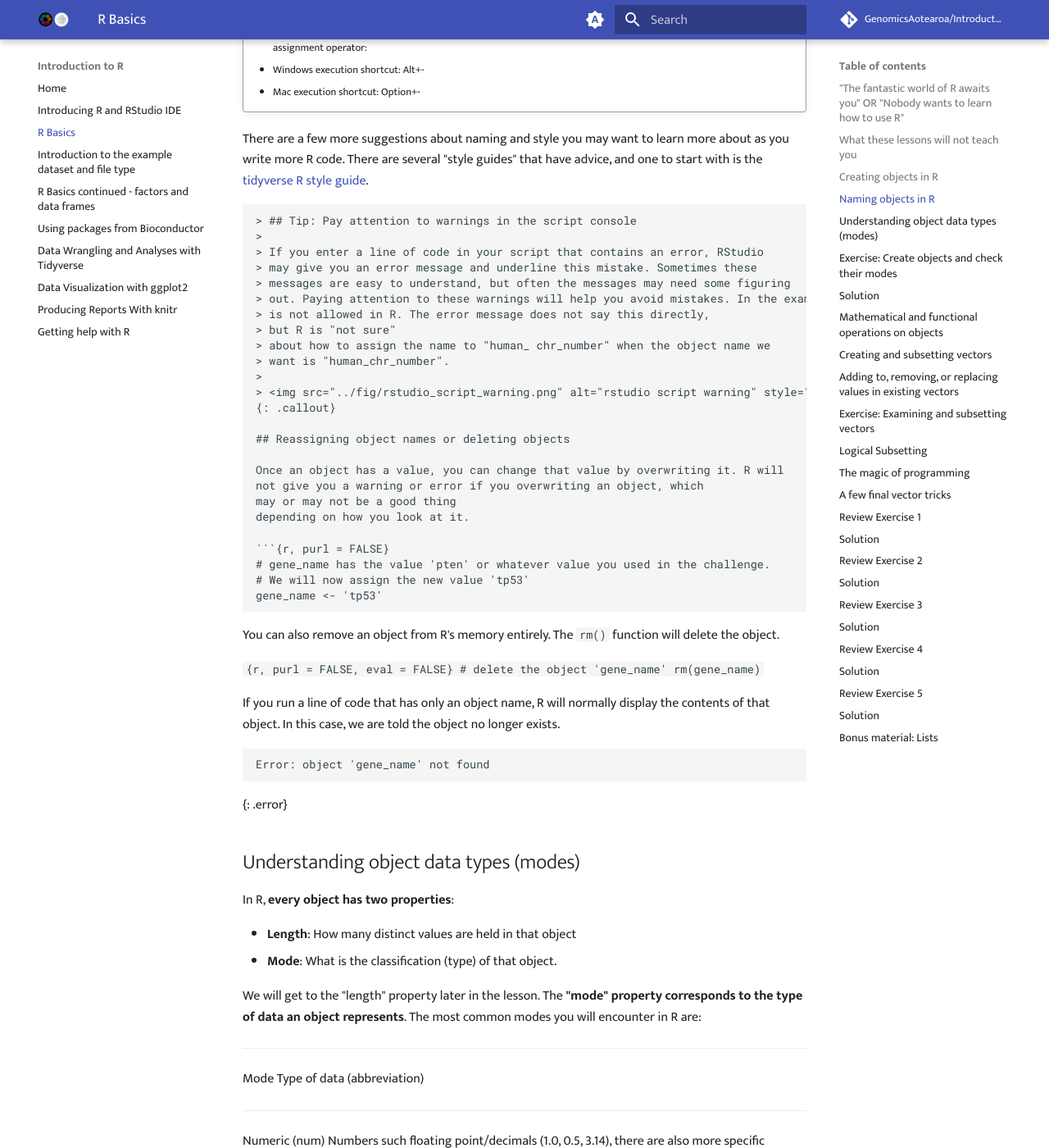
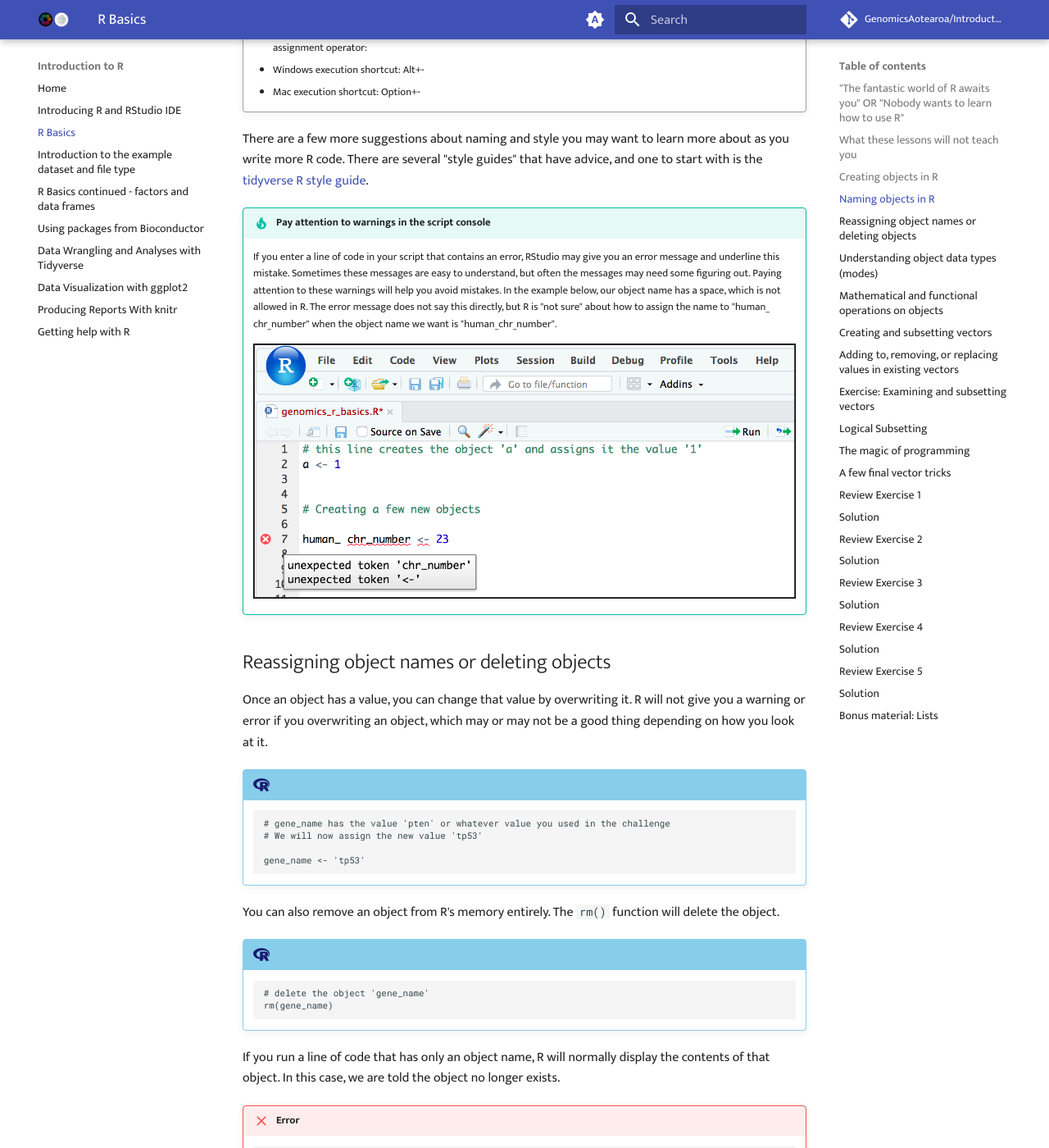
Before and after one commit to GenomicsAotearoa/Introduction-to-R, an MkDocs documentation site: the page built from docs/01-r-basics.md, in a window 1280 px wide and 1400 px high, scrolled down 3628 px. Shown: the whole window at 82% size. Built offline with MkDocs 1.6.1 and Material for MkDocs 9.7.7, drawn with Linux system fonts in a browser that asks for light colours; comment, search, counter and statistics services are not loaded; some of the changed text lies outside the part shown.

Commit message:
update admonition

````diff
--- a/docs/01-r-basics.md
+++ b/docs/01-r-basics.md
@@ -202,44 +202,48 @@ There are a few more suggestions about naming and style you may want to learn
 more about as you write more R code. There are several "style guides" that
 have advice, and one to start with is the [tidyverse R style guide](http://style.tidyverse.org/index.html).
 
-    > ## Tip: Pay attention to warnings in the script console
-    >
-    > If you enter a line of code in your script that contains an error, RStudio
-    > may give you an error message and underline this mistake. Sometimes these
-    > messages are easy to understand, but often the messages may need some figuring
-    > out. Paying attention to these warnings will help you avoid mistakes. In the example below, our object name has a space, which
-    > is not allowed in R. The error message does not say this directly,
-    > but R is "not sure"
-    > about how to assign the name to "human_ chr_number" when the object name we
-    > want is "human_chr_number".
-    >
-    > <img src="../fig/rstudio_script_warning.png" alt="rstudio script warning" style="width: 600px;"/>
-    {: .callout}
+!!! tip "Pay attention to warnings in the script console"
 
-    ## Reassigning object names or deleting objects
+    If you enter a line of code in your script that contains an error, RStudio
+    may give you an error message and underline this mistake. Sometimes these
+    messages are easy to understand, but often the messages may need some figuring
+    out. Paying attention to these warnings will help you avoid mistakes. In the example below, our object name has a space, which
+    is not allowed in R. The error message does not say this directly,
+    but R is "not sure"
+    about how to assign the name to "human_ chr_number" when the object name we
+    want is "human_chr_number".
 
-    Once an object has a value, you can change that value by overwriting it. R will
-    not give you a warning or error if you overwriting an object, which
-    may or may not be a good thing
-    depending on how you look at it.
+    ![images](./figures/rstudio_script_warning.png){width="700"}
 
-    ```{r, purl = FALSE}
-    # gene_name has the value 'pten' or whatever value you used in the challenge.
+## Reassigning object names or deleting objects
+
+Once an object has a value, you can change that value by overwriting it. R will not give you a warning or error if you overwriting an object, which may or may not be a good thing depending on how you look at it.
+
+!!! r-project "r"
+    ```
+    # gene_name has the value 'pten' or whatever value you used in the challenge
     # We will now assign the new value 'tp53'
+
     gene_name <- 'tp53'
+    ```
 
-You can also remove an object from R's memory entirely. The `rm()`
-function will delete the object.
+You can also remove an object from R's memory entirely. The `rm()` function will delete the object.
 
-`{r, purl = FALSE, eval = FALSE} # delete the object 'gene_name' rm(gene_name)`
+!!! r-project "r"
+    ```
+    # delete the object 'gene_name'
+    rm(gene_name)
+    ```
 
 If you run a line of code that has only an object name, R will normally
 display the contents of that object. In this case, we are told the
 object no longer exists.
 
+!!! failure "Error"
+    ```
     Error: object 'gene_name' not found
+    ```
 
-{: .error}
 
 ## Understanding object data types (modes)
 
@@ -285,24 +289,24 @@ in one category or another (e.g "cut" may be a noun when it's on your
 finger, or a verb when you are preparing vegetables). These concepts
 have important analogies when working with R objects.
 
-> ## Exercise: Create objects and check their modes
->
-> Create the following objects in R, then use the `mode()` function to
-> verify their modes. Try to guess what the mode will be before you look
-> at the solution
->
-> 1.  `chromosome_name <- 'chr02'`
-> 2.  `od_600_value <- 0.47`
-> 3.  `chr_position <- '1001701'`
-> 4.  `spock <- TRUE`
-> 5.  `pilot <- Earhart`
->
-> > ## Solution
-> >
-> > `{r, echo = FALSE, purl = FALSE} chromosome_name <- 'chr02' od_600_value <- 0.47 chr_position <- '1001701' spock <- TRUE pilot <- Earhart`
-> >
-> > `{r, purl = FALSE} mode(chromosome_name) mode(od_600_value) mode(chr_position) mode(spock) mode(pilot)`
-> > {: .solution} {: .challenge}
+!!! question "Exercise: Create objects and check their modes"
+
+    Create the following objects in R, then use the `mode()` function to
+    verify their modes. Try to guess what the mode will be before you look
+    at the solution
+
+    1.  `chromosome_name <- 'chr02'`
+    2.  `od_600_value <- 0.47`
+    3.  `chr_position <- '1001701'`
+    4.  `spock <- TRUE`
+    5.  `pilot <- Earhart`
+
+    ??? success "Solution"
+
+        `{r, echo = FALSE, purl = FALSE} chromosome_name <- 'chr02' od_600_value <- 0.47 chr_position <- '1001701' spock <- TRUE pilot <- Earhart`
+
+        `{r, purl = FALSE} mode(chromosome_name) mode(od_600_value) mode(chr_position) mode(spock) mode(pilot)`
+        {: .solution} {: .challenge}
 
 Notice from the solution that even if a series of numbers is given as a
 value R will consider them to be in the "character" mode if they are
@@ -314,7 +318,8 @@ exist, then the mode of `pilot` would be whatever the mode of `Earhart`
 was originally. If we want to create an object called `pilot` that was
 the **name** "Earhart", we need to enclose `Earhart` in quotation marks.
 
-`{r, purl = FALSE} pilot <- "Earhart" mode(pilot)`
+!!! r-project "r"
+    `pilot <- "Earhart" mode(pilot)`
 
 ## Mathematical and functional operations on objects
 
````
